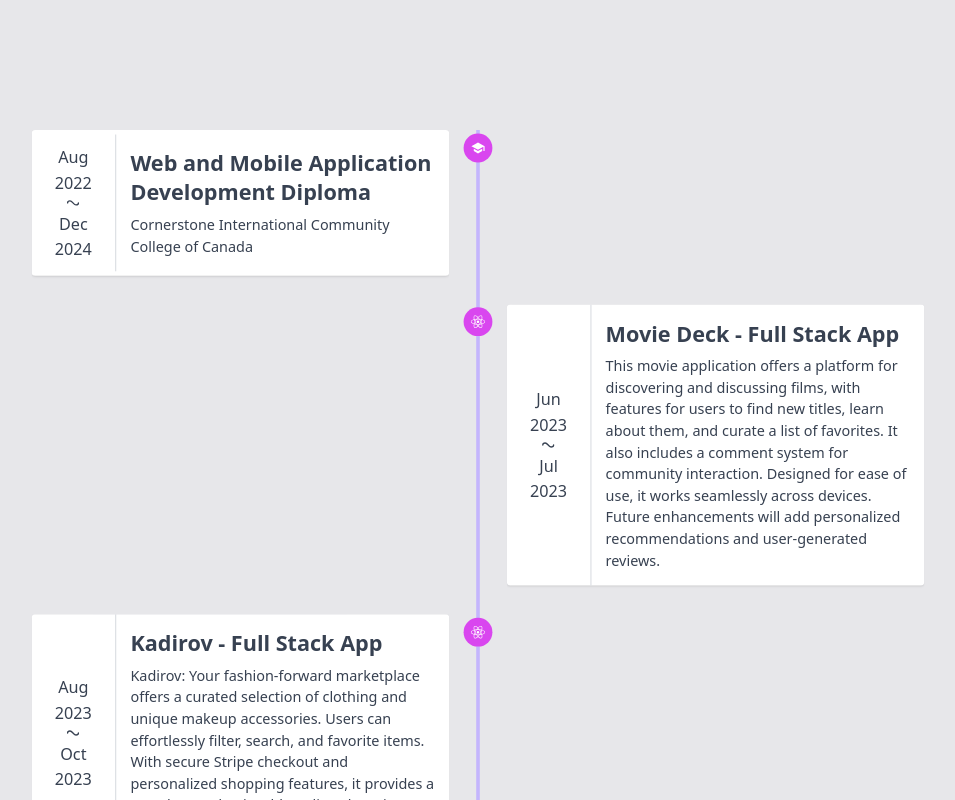
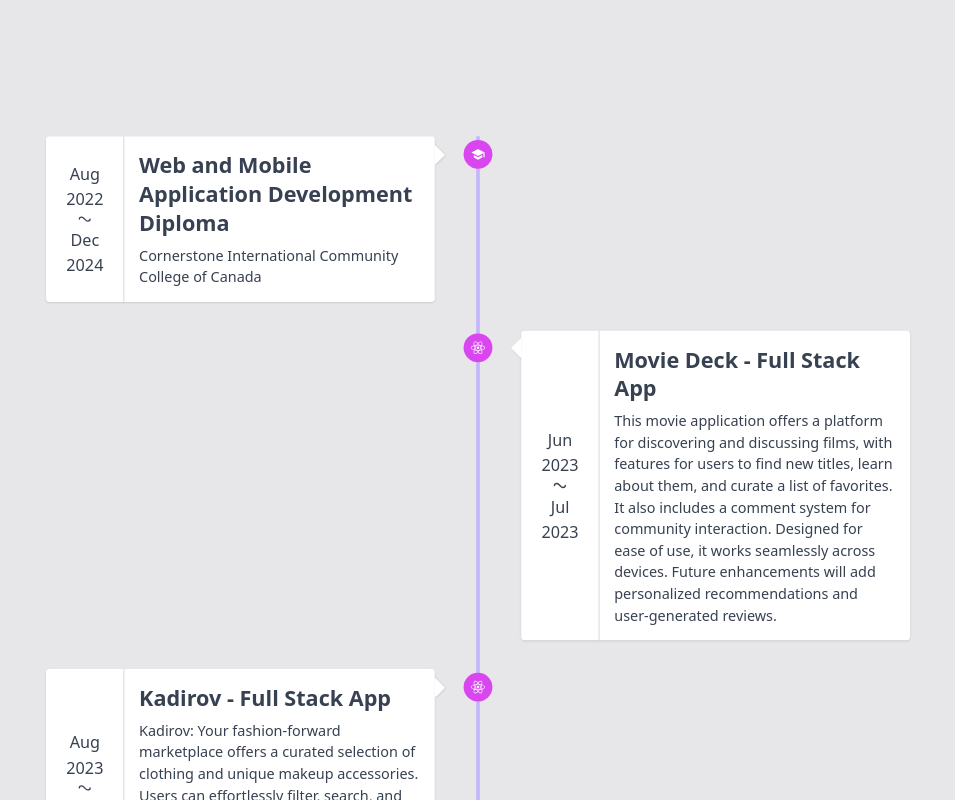
Before and after one commit to gyunayK/Portfolio, a React (Vite) app in the folder my-Portfolio/: page / in a window 1280 px wide. Shown: the part 1840-2640 px from the top of the page, without its empty margins (162-1117 px from the left). Built offline with nearby package versions, Linux system fonts and the light colour scheme; a web font is replaced by a local one.

Commit message:
fix: :bug: timeline items not rendering properly
A div which renderes on the top left / right side of each timeline item was not rendering because of the Reveal copmonent

```diff
--- a/my-Portfolio/src/sections/timeline/TimelineItem.jsx
+++ b/my-Portfolio/src/sections/timeline/TimelineItem.jsx
@@ -12,17 +12,17 @@ export default function TimelineItem({ item, alignment }) {
       <div
         className={`w-full lg:w-1/2 ${isLeftAligned ? 'lg:pr-8' : 'lg:pl-8'}`}
       >
-        <Reveal width={'w-fit'}>
+        <Reveal width={'w-fit px-4'}>
         <div className="relative flex-1 mb-10 bg-white rounded shadow lg:mb-8 ">
           <div
-              className={`absolute bg-black inline-block w-4 overflow-hidden -translate-y-1/2 ${
+            className={`absolute inline-block w-4 overflow-hidden -translate-y-1/2 ${
               isLeftAligned ? 'top-3 -right-4' : 'top-7 -left-4'
             }`}
           >
             <div
-                className={`absolute h-10 ${
+              className={`hidden h-10 ${
                 isLeftAligned ? 'origin-bottom-left' : 'origin-top-right'
-                } transform -rotate-45 bg-black shadow z-[1001] `}
+              } transform -rotate-45 bg-white shadow lg:block `}
             ></div>
           </div>
           <div className="relative z-20 flex flex-col sm:flex-row items-center">
@@ -31,9 +31,7 @@ export default function TimelineItem({ item, alignment }) {
               {item.endDate && (
                 <>
                   <TbTilde className="text-lg text-gray-700" />
-                    <span className="text-lg text-gray-700 ">
-                      {item.endDate}
-                    </span>
+                  <span className="text-lg text-gray-700 ">{item.endDate}</span>
                 </>
               )}
             </div>
@@ -41,9 +39,7 @@ export default function TimelineItem({ item, alignment }) {
               <p className="text-2xl font-bold text-gray-700 text-bold text-center sm:text-start">
                 {item.jobTitle}
               </p>
-                <p className="text-gray-700 mt-2 text-start">
-                  {item.jobDetails}
-                </p>
+              <p className="text-gray-700 mt-2 text-start">{item.jobDetails}</p>
             </div>
           </div>
         </div>
```
Lines whose indentation alone changed are shown as unchanged.
